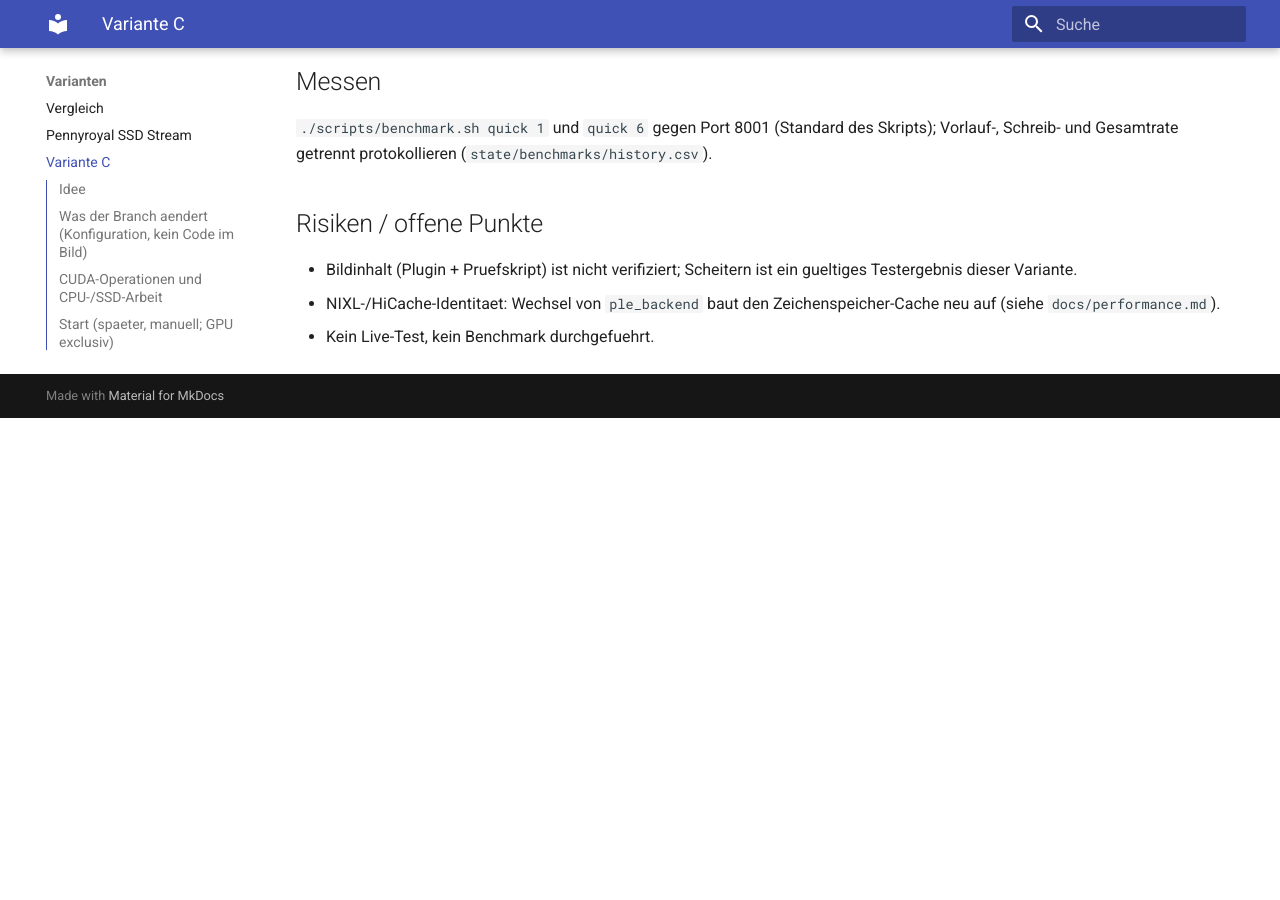
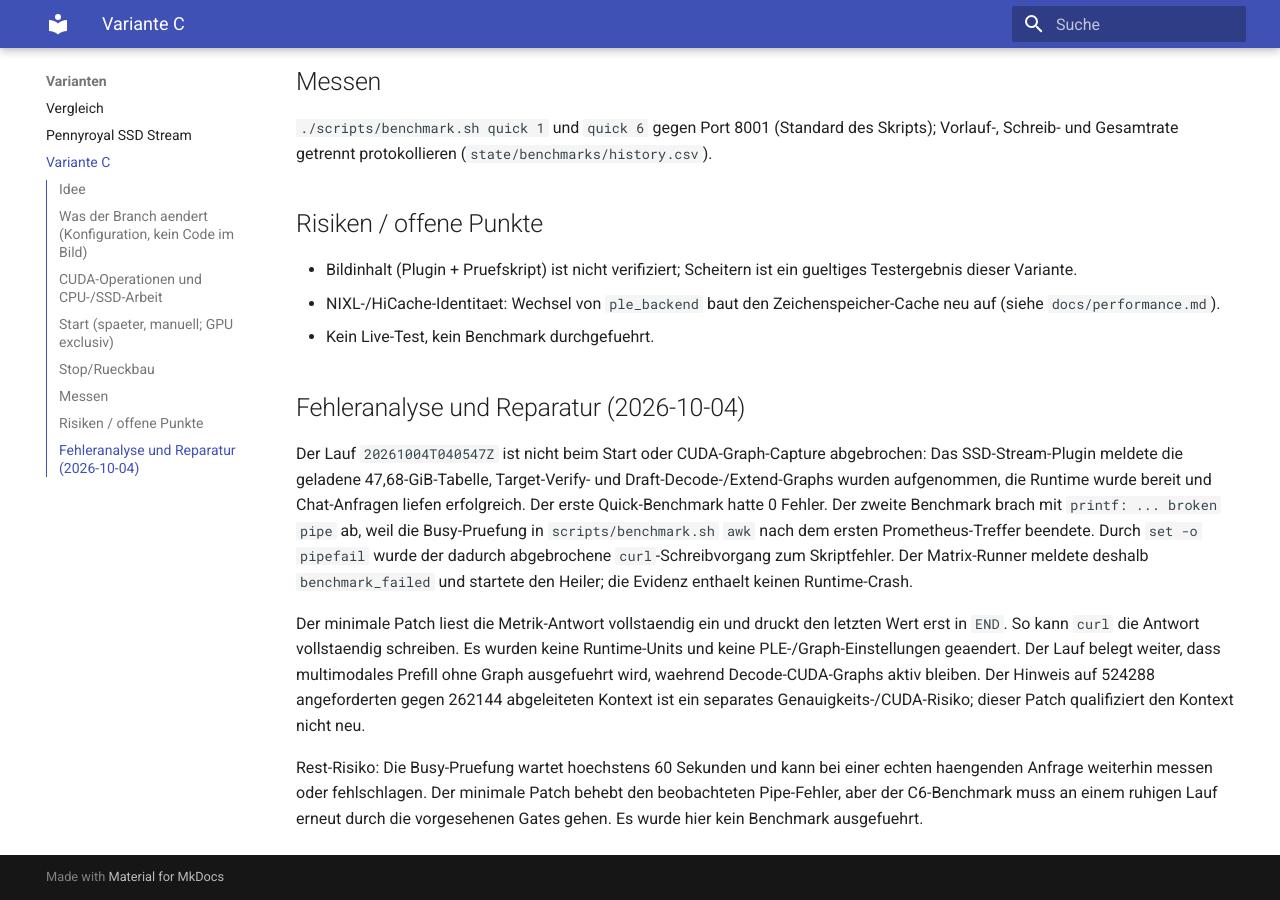
Before and after one commit to thomasdenk79-cyber/llm-infra-setup, an MkDocs documentation site: the page built from docs/variants/variant-c-pennyroyal-ssd.md, in a window 1280 px wide and 900 px high, scrolled down 1716 px. Built offline with MkDocs 1.6.1 and Material for MkDocs 9.7.7, drawn with Linux system fonts in a browser that asks for light colours; before the commit the page ends 2134 px from its top, so only the background shows below that.

```diff
--- a/docs/variants/variant-c-pennyroyal-ssd.md
+++ b/docs/variants/variant-c-pennyroyal-ssd.md
@@ -84,3 +84,30 @@ Skripts); Vorlauf-, Schreib- und Gesamtrate getrennt protokollieren
 * NIXL-/HiCache-Identitaet: Wechsel von `ple_backend` baut den
   Zeichenspeicher-Cache neu auf (siehe `docs/performance.md`).
 * Kein Live-Test, kein Benchmark durchgefuehrt.
+
+## Fehleranalyse und Reparatur (2026-10-04)
+
+Der Lauf `20261004T040547Z` ist nicht beim Start oder CUDA-Graph-Capture
+abgebrochen: Das SSD-Stream-Plugin meldete die geladene 47,68-GiB-Tabelle,
+Target-Verify- und Draft-Decode-/Extend-Graphs wurden aufgenommen, die Runtime
+wurde bereit und Chat-Anfragen liefen erfolgreich. Der erste Quick-Benchmark
+hatte 0 Fehler. Der zweite Benchmark brach mit `printf: ... broken pipe` ab,
+weil die Busy-Pruefung in `scripts/benchmark.sh` `awk` nach dem ersten
+Prometheus-Treffer beendete. Durch `set -o pipefail` wurde der dadurch
+abgebrochene `curl`-Schreibvorgang zum Skriptfehler. Der Matrix-Runner meldete
+deshalb `benchmark_failed` und startete den Heiler; die Evidenz enthaelt keinen
+Runtime-Crash.
+
+Der minimale Patch liest die Metrik-Antwort vollstaendig ein und druckt den
+letzten Wert erst in `END`. So kann `curl` die Antwort vollstaendig schreiben.
+Es wurden keine Runtime-Units und keine PLE-/Graph-Einstellungen geaendert.
+Der Lauf belegt weiter, dass multimodales Prefill ohne Graph ausgefuehrt wird,
+waehrend Decode-CUDA-Graphs aktiv bleiben. Der Hinweis auf 524288 angeforderten
+gegen 262144 abgeleiteten Kontext ist ein separates Genauigkeits-/CUDA-Risiko;
+dieser Patch qualifiziert den Kontext nicht neu.
+
+Rest-Risiko: Die Busy-Pruefung wartet hoechstens 60 Sekunden und kann bei einer
+echten haengenden Anfrage weiterhin messen oder fehlschlagen. Der minimale Patch
+behebt den beobachteten Pipe-Fehler, aber der C6-Benchmark muss an einem
+ruhigen Lauf erneut durch die vorgesehenen Gates gehen. Es wurde hier kein
+Benchmark ausgefuehrt.
```
Also changed, not shown: docs/HANDOFF.md (+5 -1 lines), docs/research-loop.md (added, +35 -0 lines), 1 other file.
